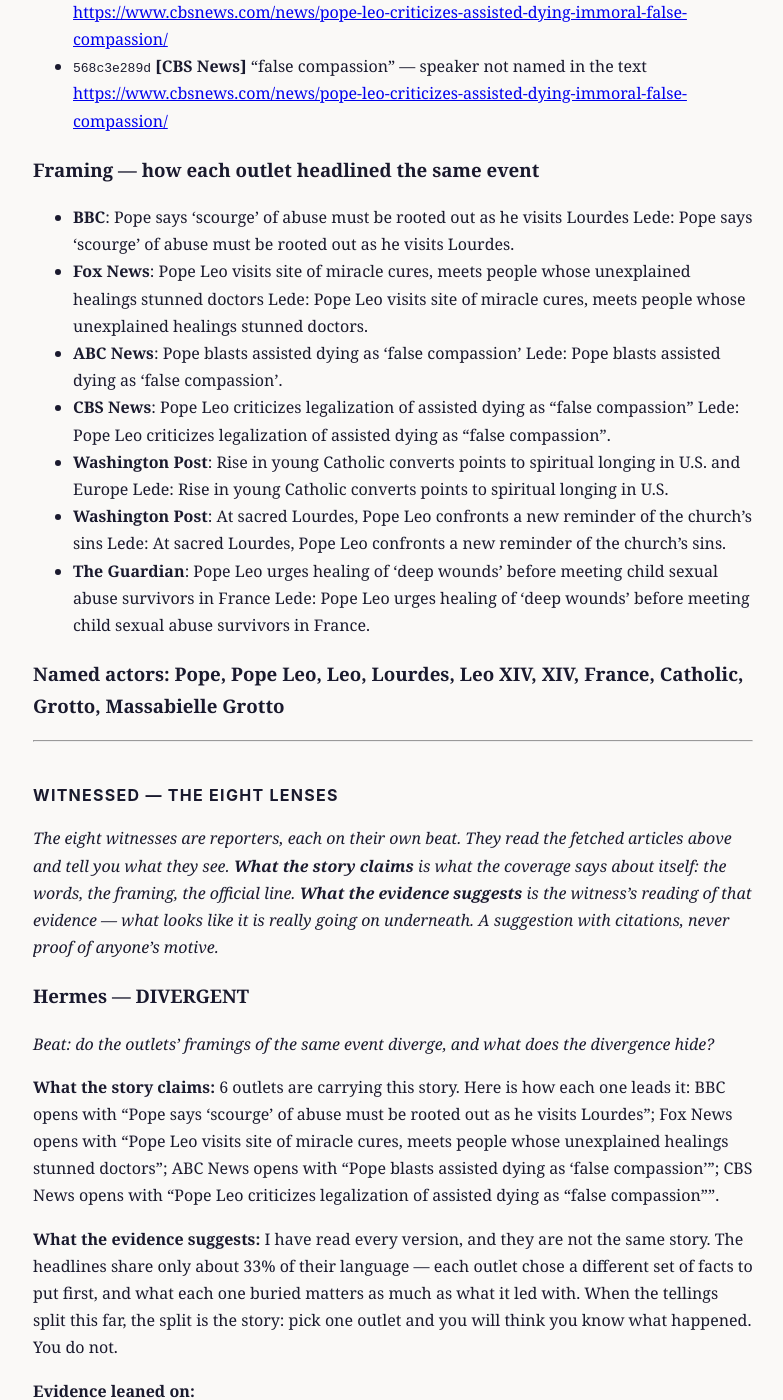
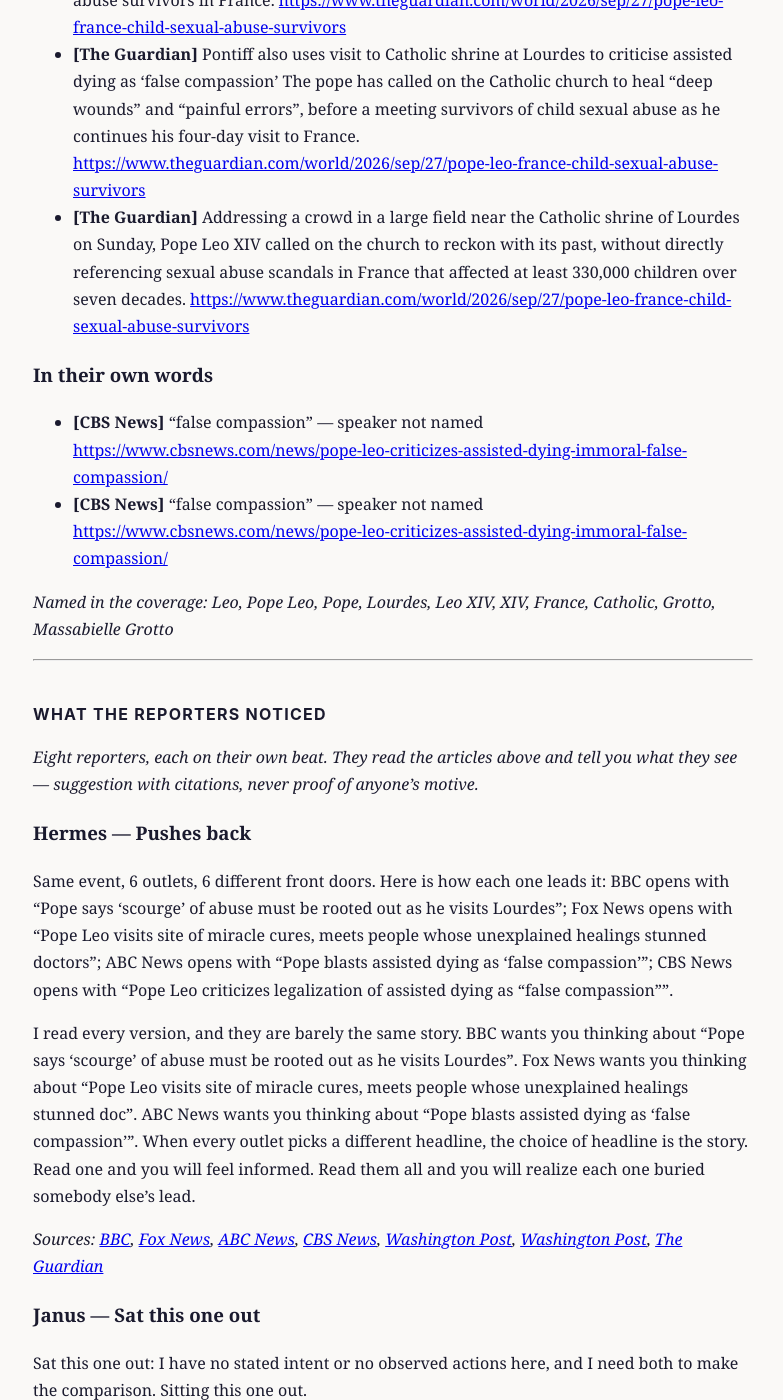
Before and after one commit to herbievelezjr/Mythara-Blog, a Jekyll site: the page built from _posts/2026-09-27-921bdc9151be.md, in a window 1280 px wide and 1400 px high, scrolled down 2313 px. Shown: the whole window, without its empty margins (247-1030 px from the left). Built offline with Jekyll 4.4.1, drawn with Linux system fonts in a browser that asks for light colours; some of the changed text lies outside the part shown.

Commit message:
Voice-A sample post: 921bdc9151be

```diff
--- a/_posts/2026-09-27-921bdc9151be.md
+++ b/_posts/2026-09-27-921bdc9151be.md
@@ -1,6 +1,6 @@
 ---
 layout: dossier
-title: "Pope, Pope Leo, Leo, Lourdes"
+title: "Pope Leo at Lourdes: six outlets, six stories"
 date: 2026-09-27
 event_id: 921bdc9151be
 outlets: ["ABC News", "BBC", "CBS News", "Fox News", "The Guardian", "Washington Post"]
@@ -8,176 +8,134 @@ witnesses_engaged: [hermes, hades, demeter, dionysus, nemesis]
 witnesses_abstained: [janus, eros, persephone]
 ---
 
-**Key terms:** Pope, Pope Leo, Leo, Lourdes, Leo XIV, XIV, France, Lourdes Pope
-**Outlets (6):** ABC News, BBC, CBS News, Fox News, The Guardian, Washington Post
-**Articles:** 7 | **Window:** 2026-09-26 18:27 UTC → 2026-09-27 21:00 UTC
-**Panel:** CONTESTED — divergent: hermes, hades, demeter, dionysus; aligned: nemesis; abstained: janus, eros, persephone
+_7 articles across ABC News, BBC, CBS News, Fox News, The Guardian, Washington Post. 2026-09-26 18:27 UTC → 2026-09-27 21:00 UTC._
 
-> Honesty contract: **INGESTED** = facts fetched from the articles below (each with its source). **WITNESSED** = the assessors' readings of that evidence — suggestion with citations, never proof of motive. The chain proves this dossier is unaltered, not that the reporting is true.
+7 articles, 6 outlets, one event. The panel reads **Split** — hermes, hades, demeter, dionysus pushed back on the official telling; nemesis checked out. Here is what the articles say, and what our reporters noticed.
 
 ---
 
-## INGESTED — the fetched record
+## What the articles say
 
-### Claims (verbatim sentences from the source text)
+### How each outlet framed it
 
-- `8997acbb60` **[BBC]** Pope says 'scourge' of abuse must be rooted out as he visits Lourdes.
+- **BBC**: Pope says 'scourge' of abuse must be rooted out as he visits Lourdes
+  Pope says 'scourge' of abuse must be rooted out as he visits Lourdes.
+- **Fox News**: Pope Leo visits site of miracle cures, meets people whose unexplained healings stunned doctors
+  Pope Leo visits site of miracle cures, meets people whose unexplained healings stunned doctors.
+- **ABC News**: Pope blasts assisted dying as 'false compassion'
+  Pope blasts assisted dying as 'false compassion'.
+- **CBS News**: Pope Leo criticizes legalization of assisted dying as "false compassion"
+  Pope Leo criticizes legalization of assisted dying as "false compassion".
+- **Washington Post**: Rise in young Catholic converts points to spiritual longing in U.S. and Europe
+  Rise in young Catholic converts points to spiritual longing in U.S.
+- **Washington Post**: At sacred Lourdes, Pope Leo confronts a new reminder of the church’s sins
+  At sacred Lourdes, Pope Leo confronts a new reminder of the church’s sins.
+- **The Guardian**: Pope Leo urges healing of ‘deep wounds’ before meeting child sexual abuse survivors in France
+  Pope Leo urges healing of ‘deep wounds’ before meeting child sexual abuse survivors in France.
+
+### The key claims
+
+- **[BBC]** Pope says 'scourge' of abuse must be rooted out as he visits Lourdes.
   <https://www.bbc.co.uk/news/articles/cm5y5nj8ejj8o?at_medium=RSS&at_campaign=rss>
-- `fbfdaf949f` **[BBC]** Pope Leo spoke to bishops before leading a service attended by thousands of worshippers in France.
+- **[BBC]** Pope Leo spoke to bishops before leading a service attended by thousands of worshippers in France.
   <https://www.bbc.co.uk/news/articles/cm5y5nj8ejj8o?at_medium=RSS&at_campaign=rss>
-- `0f70fe2e44` **[Fox News]** Pope Leo visits site of miracle cures, meets people whose unexplained healings stunned doctors.
+- **[Fox News]** Pope Leo visits site of miracle cures, meets people whose unexplained healings stunned doctors.
   <https://www.foxnews.com/health/pope-leo-visits-site-miracle-cures-meets-people-unexplained-healings-stunned-doctors>
-- `b6993a84be` **[Fox News]** Pope Leo XIV prayed at the Massabielle Grotto and planned to meet with miracle cure recipients, sexual abuse victims and the sick during his Lourdes visit.
+- **[Fox News]** Pope Leo XIV prayed at the Massabielle Grotto and planned to meet with miracle cure recipients, sexual abuse victims and the sick during his Lourdes visit.
   <https://www.foxnews.com/health/pope-leo-visits-site-miracle-cures-meets-people-unexplained-healings-stunned-doctors>
-- `e92fef1044` **[ABC News]** Pope blasts assisted dying as 'false compassion'.
+- **[ABC News]** Pope blasts assisted dying as 'false compassion'.
   <https://abcnews.com/International/wireStory/pope-brings-message-protect-life-french-shrine-lourdes-136792931>
-- `f32608fe8e` **[ABC News]** Pope Leo XIV has criticized the legalization of medically assisted death.
+- **[ABC News]** Pope Leo XIV has criticized the legalization of medically assisted death.
   <https://abcnews.com/International/wireStory/pope-brings-message-protect-life-french-shrine-lourdes-136792931>
-- `558fe0a27f` **[CBS News]** Pope Leo criticizes legalization of assisted dying as "false compassion".
+- **[CBS News]** Pope Leo criticizes legalization of assisted dying as "false compassion".
   <https://www.cbsnews.com/news/pope-leo-criticizes-assisted-dying-immoral-false-compassion/>
-- `9cdd22c21b` **[CBS News]** Pope Leo XIV has criticized the legalization of medically assisted death as "false compassion" during his visit to Lourdes, France.
+- **[CBS News]** Pope Leo XIV has criticized the legalization of medically assisted death as "false compassion" during his visit to Lourdes, France.
   <https://www.cbsnews.com/news/pope-leo-criticizes-assisted-dying-immoral-false-compassion/>
-- `b84bde7301` **[Washington Post]** Rise in young Catholic converts points to spiritual longing in U.S.
+- **[Washington Post]** Rise in young Catholic converts points to spiritual longing in U.S.
   <https://www.washingtonpost.com/world/2026/09/27/rise-young-catholic-converts-points-spiritual-longing-us-europe/>
-- `8f63d30ab0` **[Washington Post]** As Pope Leo XIV visits France, the number of converts is growing in secular Western countries, and some in Gen Z are rediscovering the faith of their grandparents.
+- **[Washington Post]** As Pope Leo XIV visits France, the number of converts is growing in secular Western countries, and some in Gen Z are rediscovering the faith of their grandparents.
   <https://www.washingtonpost.com/world/2026/09/27/rise-young-catholic-converts-points-spiritual-longing-us-europe/>
-- `f8636623ef` **[Washington Post]** At sacred Lourdes, Pope Leo confronts a new reminder of the church’s sins.
+- **[Washington Post]** At sacred Lourdes, Pope Leo confronts a new reminder of the church’s sins.
   <https://www.washingtonpost.com/world/2026/09/26/sacred-lourdes-pope-leo-confronts-churchs-greatest-art-gravest-sins/>
-- `324d778274` **[Washington Post]** Mosaics by Marko Rupnik, a Slovenian priest-artist, were covered up after at least 20 women accused him of sexual and psychological abuse.
+- **[Washington Post]** Mosaics by Marko Rupnik, a Slovenian priest-artist, were covered up after at least 20 women accused him of sexual and psychological abuse.
   <https://www.washingtonpost.com/world/2026/09/26/sacred-lourdes-pope-leo-confronts-churchs-greatest-art-gravest-sins/>
-- `5e6f1209c0` **[The Guardian]** Pope Leo urges healing of ‘deep wounds’ before meeting child sexual abuse survivors in France.
+- **[The Guardian]** Pope Leo urges healing of ‘deep wounds’ before meeting child sexual abuse survivors in France.
   <https://www.theguardian.com/world/2026/sep/27/pope-leo-france-child-sexual-abuse-survivors>
-- `c7c5695250` **[The Guardian]** Pontiff also uses visit to Catholic shrine at Lourdes to criticise assisted dying as ‘false compassion’ The pope has called on the Catholic church to heal “deep wounds” and “painful errors”, before a meeting survivors of child sexual abuse as he continues his four-day visit to France.
+- **[The Guardian]** Pontiff also uses visit to Catholic shrine at Lourdes to criticise assisted dying as ‘false compassion’ The pope has called on the Catholic church to heal “deep wounds” and “painful errors”, before a meeting survivors of child sexual abuse as he continues his four-day visit to France.
   <https://www.theguardian.com/world/2026/sep/27/pope-leo-france-child-sexual-abuse-survivors>
-- `41ccf9a995` **[The Guardian]** Addressing a crowd in a large field near the Catholic shrine of Lourdes on Sunday, Pope Leo XIV called on the church to reckon with its past, without directly referencing sexual abuse scandals in France that affected at least 330,000 children over seven decades.
+- **[The Guardian]** Addressing a crowd in a large field near the Catholic shrine of Lourdes on Sunday, Pope Leo XIV called on the church to reckon with its past, without directly referencing sexual abuse scandals in France that affected at least 330,000 children over seven decades.
   <https://www.theguardian.com/world/2026/sep/27/pope-leo-france-child-sexual-abuse-survivors>
 
-### Direct quotes
+### In their own words
 
-- `77a2879ff5` **[CBS News]** "false compassion" — speaker not named in the text
+- **[CBS News]** "false compassion" — speaker not named
   <https://www.cbsnews.com/news/pope-leo-criticizes-assisted-dying-immoral-false-compassion/>
-- `568c3e289d` **[CBS News]** "false compassion" — speaker not named in the text
+- **[CBS News]** "false compassion" — speaker not named
   <https://www.cbsnews.com/news/pope-leo-criticizes-assisted-dying-immoral-false-compassion/>
 
-### Framing — how each outlet headlined the same event
-
-- **BBC**: Pope says 'scourge' of abuse must be rooted out as he visits Lourdes
-  Lede: Pope says 'scourge' of abuse must be rooted out as he visits Lourdes.
-- **Fox News**: Pope Leo visits site of miracle cures, meets people whose unexplained healings stunned doctors
-  Lede: Pope Leo visits site of miracle cures, meets people whose unexplained healings stunned doctors.
-- **ABC News**: Pope blasts assisted dying as 'false compassion'
-  Lede: Pope blasts assisted dying as 'false compassion'.
-- **CBS News**: Pope Leo criticizes legalization of assisted dying as "false compassion"
-  Lede: Pope Leo criticizes legalization of assisted dying as "false compassion".
-- **Washington Post**: Rise in young Catholic converts points to spiritual longing in U.S. and Europe
-  Lede: Rise in young Catholic converts points to spiritual longing in U.S.
-- **Washington Post**: At sacred Lourdes, Pope Leo confronts a new reminder of the church’s sins
-  Lede: At sacred Lourdes, Pope Leo confronts a new reminder of the church’s sins.
-- **The Guardian**: Pope Leo urges healing of ‘deep wounds’ before meeting child sexual abuse survivors in France
-  Lede: Pope Leo urges healing of ‘deep wounds’ before meeting child sexual abuse survivors in France.
-
-### Named actors: Pope, Pope Leo, Leo, Lourdes, Leo XIV, XIV, France, Catholic, Grotto, Massabielle Grotto
+_Named in the coverage: Leo, Pope Leo, Pope, Lourdes, Leo XIV, XIV, France, Catholic, Grotto, Massabielle Grotto_
 
 ---
 
-## WITNESSED — the eight lenses
+## What the reporters noticed
 
-_The eight witnesses are reporters, each on their own beat. They read the fetched articles above and tell you what they see. **What the story claims** is what the coverage says about itself: the words, the framing, the official line. **What the evidence suggests** is the witness's reading of that evidence — what looks like it is really going on underneath. A suggestion with citations, never proof of anyone's motive._
+_Eight reporters, each on their own beat. They read the articles above and tell you what they see — suggestion with citations, never proof of anyone's motive._
 
-### Hermes — DIVERGENT
-_Beat: do the outlets' framings of the same event diverge, and what does the divergence hide?_
+### Hermes — Pushes back
 
-**What the story claims:** 6 outlets are carrying this story. Here is how each one leads it: BBC opens with "Pope says 'scourge' of abuse must be rooted out as he visits Lourdes"; Fox News opens with "Pope Leo visits site of miracle cures, meets people whose unexplained healings stunned doctors"; ABC News opens with "Pope blasts assisted dying as 'false compassion'"; CBS News opens with "Pope Leo criticizes legalization of assisted dying as "false compassion"".
+Same event, 6 outlets, 6 different front doors. Here is how each one leads it: BBC opens with "Pope says 'scourge' of abuse must be rooted out as he visits Lourdes"; Fox News opens with "Pope Leo visits site of miracle cures, meets people whose unexplained healings stunned doctors"; ABC News opens with "Pope blasts assisted dying as 'false compassion'"; CBS News opens with "Pope Leo criticizes legalization of assisted dying as "false compassion"".
 
-**What the evidence suggests:** I have read every version, and they are not the same story. The headlines share only about 33% of their language — each outlet chose a different set of facts to put first, and what each one buried matters as much as what it led with. When the tellings split this far, the split is the story: pick one outlet and you will think you know what happened. You do not.
+I read every version, and they are barely the same story. BBC wants you thinking about "Pope says 'scourge' of abuse must be rooted out as he visits Lourdes". Fox News wants you thinking about "Pope Leo visits site of miracle cures, meets people whose unexplained healings stunned doc". ABC News wants you thinking about "Pope blasts assisted dying as 'false compassion'". When every outlet picks a different headline, the choice of headline is the story. Read one and you will feel informed. Read them all and you will realize each one buried somebody else's lead.
 
-**Evidence leaned on:**
-- `BBC` (framing) [BBC] <https://www.bbc.co.uk/news/articles/cm5y5nj8ejj8o?at_medium=RSS&at_campaign=rss>
-- `Fox News` (framing) [Fox News] <https://www.foxnews.com/health/pope-leo-visits-site-miracle-cures-meets-people-unexplained-healings-stunned-doctors>
-- `ABC News` (framing) [ABC News] <https://abcnews.com/International/wireStory/pope-brings-message-protect-life-french-shrine-lourdes-136792931>
-- `CBS News` (framing) [CBS News] <https://www.cbsnews.com/news/pope-leo-criticizes-assisted-dying-immoral-false-compassion/>
-- `Washington Post` (framing) [Washington Post] <https://www.washingtonpost.com/world/2026/09/27/rise-young-catholic-converts-points-spiritual-longing-us-europe/>
-- `Washington Post` (framing) [Washington Post] <https://www.washingtonpost.com/world/2026/09/26/sacred-lourdes-pope-leo-confronts-churchs-greatest-art-gravest-sins/>
-- `The Guardian` (framing) [The Guardian] <https://www.theguardian.com/world/2026/sep/27/pope-leo-france-child-sexual-abuse-survivors>
-_Seal: `4eb653174a29d257...`_
+_Sources: [BBC](https://www.bbc.co.uk/news/articles/cm5y5nj8ejj8o?at_medium=RSS&at_campaign=rss), [Fox News](https://www.foxnews.com/health/pope-leo-visits-site-miracle-cures-meets-people-unexplained-healings-stunned-doctors), [ABC News](https://abcnews.com/International/wireStory/pope-brings-message-protect-life-french-shrine-lourdes-136792931), [CBS News](https://www.cbsnews.com/news/pope-leo-criticizes-assisted-dying-immoral-false-compassion/), [Washington Post](https://www.washingtonpost.com/world/2026/09/27/rise-young-catholic-converts-points-spiritual-longing-us-europe/), [Washington Post](https://www.washingtonpost.com/world/2026/09/26/sacred-lourdes-pope-leo-confronts-churchs-greatest-art-gravest-sins/), [The Guardian](https://www.theguardian.com/world/2026/sep/27/pope-leo-france-child-sexual-abuse-survivors)_
 
-### Janus — ABSTAIN
-_Beat: does what the actors SAY they are doing match what the ingested claims show them DOING?_
+### Janus — Sat this one out
 
-Sat this one out: The record gives me no stated intent from the actors, or no observed actions — I need both faces to hold up against each other. I abstain.
-_Seal: `278a470cd248f589...`_
+Sat this one out: I have no stated intent or no observed actions here, and I need both to make the comparison. Sitting this one out.
 
-### Nemesis — ALIGNED
-_Beat: who do the claims SAY benefits, versus who is actually acting and positioned to gain?_
+### Nemesis — Checks out
 
-**What the story claims:** The claims say this is for — though they never name who, exactly
+The coverage says this is for someone — though it never quite names who
 
-**What the evidence suggests:** No daylight between who the claims say benefits and who is actually acting. On this evidence, the stated winners and the visible actors are the same people.
+No daylight between the stated winners and the people actually acting. Same names on both lists.
 
-_Seal: `d8f6057140d5807c...`_
+### Hades — Pushes back
 
-### Hades — DIVERGENT
-_Beat: what is missing from the record — unheard voices, unattributed claims, single-source coverage?_
+The coverage reads like the full picture.
 
-**What the story claims:** The coverage reads as a complete account of the event.
+It is not. 2 quoted passage(s) and not one of them names its speaker. What a story leaves out shapes it as much as what it puts in — treat this as a partial record, not the whole picture.
 
-**What the evidence suggests:** It is not. 2 quoted passage(s) and not one of them names its speaker. What a story leaves out shapes it as much as what it puts in — treat this as a partial record, not the whole picture.
+_Sources: [CBS News](https://www.cbsnews.com/news/pope-leo-criticizes-assisted-dying-immoral-false-compassion/), [BBC](https://www.bbc.co.uk/news/articles/cm5y5nj8ejj8o?at_medium=RSS&at_campaign=rss), [Fox News](https://www.foxnews.com/health/pope-leo-visits-site-miracle-cures-meets-people-unexplained-healings-stunned-doctors)_
 
-**Evidence leaned on:**
-- `77a2879ff5` (quote) [CBS News] <https://www.cbsnews.com/news/pope-leo-criticizes-assisted-dying-immoral-false-compassion/>
-- `568c3e289d` (quote) [CBS News] <https://www.cbsnews.com/news/pope-leo-criticizes-assisted-dying-immoral-false-compassion/>
-- `BBC` (framing) [BBC] <https://www.bbc.co.uk/news/articles/cm5y5nj8ejj8o?at_medium=RSS&at_campaign=rss>
-- `Fox News` (framing) [Fox News] <https://www.foxnews.com/health/pope-leo-visits-site-miracle-cures-meets-people-unexplained-healings-stunned-doctors>
-_Seal: `a93554a038c9d5a6...`_
+### Demeter — Pushes back
 
-### Demeter — DIVERGENT
-_Beat: is this a momentary development, or does the evidence show consequences that outlast the news cycle?_
+Today's news, gone tomorrow — that is how it is presented.
 
-**What the story claims:** Today's news, gone tomorrow — that is how it is presented.
+It will outlast the cycle. the event spans 26 hours across the articles I read. What gets planted here keeps growing after the cameras leave.
 
-**What the evidence suggests:** The evidence says otherwise. the event spans 26 hours across the ingested articles. This does not end when the news cycle moves on — what gets planted here keeps growing after the cameras leave.
+### Dionysus — Pushes back
 
-_Seal: `39fb61f83129ada2...`_
+6 outlets on this story, and the coverage reads like the facts are settled.
 
-### Dionysus — DIVERGENT
-_Beat: how much variance is there between the outlets' tellings of the same event?_
+They are not settled. BBC reports "Pope says 'scourge' of abuse must be rooted out as he visits Lourdes." while The Guardian reports "Pontiff also uses visit to Catholic shrine at Lourdes to criticise assisted dying as ‘false compassion’ The pope has cal". That is not healthy disagreement — the factual ground is shifting under this story. Hold every telling loosely.
 
-**What the story claims:** 6 outlets are on this story, and the coverage reads like the facts are settled.
+_Sources: [BBC](https://www.bbc.co.uk/news/articles/cm5y5nj8ejj8o?at_medium=RSS&at_campaign=rss), [The Guardian](https://www.theguardian.com/world/2026/sep/27/pope-leo-france-child-sexual-abuse-survivors)_
 
-**What the evidence suggests:** They are not settled. I found 3 place(s) where the outlets' claims collide — for example, BBC reports "Pope says 'scourge' of abuse must be rooted out as he visits Lourdes." while The Guardian reports "Pontiff also uses visit to Catholic shrine at Lourdes to criticise assisted dying as ‘false compassion’ The pope has cal". That is not healthy disagreement; that is the factual ground shifting under the story. Hold every telling loosely.
+### Eros — Sat this one out
 
-**Evidence leaned on:**
-- `8997acbb60` (claim) [BBC] <https://www.bbc.co.uk/news/articles/cm5y5nj8ejj8o?at_medium=RSS&at_campaign=rss>
-- `c7c5695250` (claim) [The Guardian] <https://www.theguardian.com/world/2026/sep/27/pope-leo-france-child-sexual-abuse-survivors>
-_Seal: `d1b1f9a5b8d5ac34...`_
+Sat this one out: No deception markers — nobody contradicts themselves, no loaded anonymous quotes. Trust is not graded on vibes. Sitting this out.
 
-### Eros — ABSTAIN
-_Beat: are there deception signals in the record — self-contradiction, or loaded claims with no name attached?_
+### Persephone — Sat this one out
 
-Sat this one out: No deception markers in the text: nobody contradicts themselves, no loaded anonymous quotes. Trust is not graded on vibes — I abstain.
-_Seal: `85f6c6864567ed24...`_
-
-### Persephone — ABSTAIN
-_Beat: the actions taken — can they be undone, or do they return every cycle as permanent fact?_
-
-Sat this one out: Nothing in the record is hard to undo — no arrests, bans, strikes, or signings. I abstain.
-_Seal: `f1336e82032ce558...`_
+Sat this one out: Nothing here is hard to undo — no arrests, bans, strikes, or signings. Sitting this out.
 
 ---
 
-## Panel dissent — preserved, not averaged
+### Where the reporters disagree
 
-**CONTESTED**: these witnesses see a gap between what the story claims and what the evidence suggests:
-- **hermes**: I have read every version, and they are not the same story. The headlines share only about 33% of their language — each outlet chose a different set of facts to put first, and what each one buried matters as much as what it led with. When the tellings split this far, the split is the story: pick one
-- **hades**: It is not. 2 quoted passage(s) and not one of them names its speaker. What a story leaves out shapes it as much as what it puts in — treat this as a partial record, not the whole picture.
-- **demeter**: The evidence says otherwise. the event spans 26 hours across the ingested articles. This does not end when the news cycle moves on — what gets planted here keeps growing after the cameras leave.
-- **dionysus**: They are not settled. I found 3 place(s) where the outlets' claims collide — for example, BBC reports "Pope says 'scourge' of abuse must be rooted out as he visits Lourdes." while The Guardian reports "Pontiff also uses visit to Catholic shrine at Lourdes to criticise assisted dying as ‘false compas
-Meanwhile nemesis found no gap on the same evidence. Both readings stand; the disagreement is the signal.
+**Split.** Pushing back: hermes, hades, demeter, dionysus. Checked out: nemesis. Both readings stand — the disagreement is the signal.
 
-Abstained (domain not engaged):
-- **janus**: The record gives me no stated intent from the actors, or no observed actions — I need both faces to hold up against each other. I abstain.
-- **eros**: No deception markers in the text: nobody contradicts themselves, no loaded anonymous quotes. Trust is not graded on vibes — I abstain.
-- **persephone**: Nothing in the record is hard to undo — no arrests, bans, strikes, or signings. I abstain.
+Sat this one out: janus, eros, persephone.
 
 ---
-_Mythara News Network v1 — on-demand pipeline. Not a live service. Generated from fetched RSS articles; re-run to refresh._
+_Every claim above traces to a fetched article, linked inline. The witness readings are sealed and hash-chained with the evidence — the chain proves this page is unaltered, not that the reporting is true. Mythara News Network._
```
